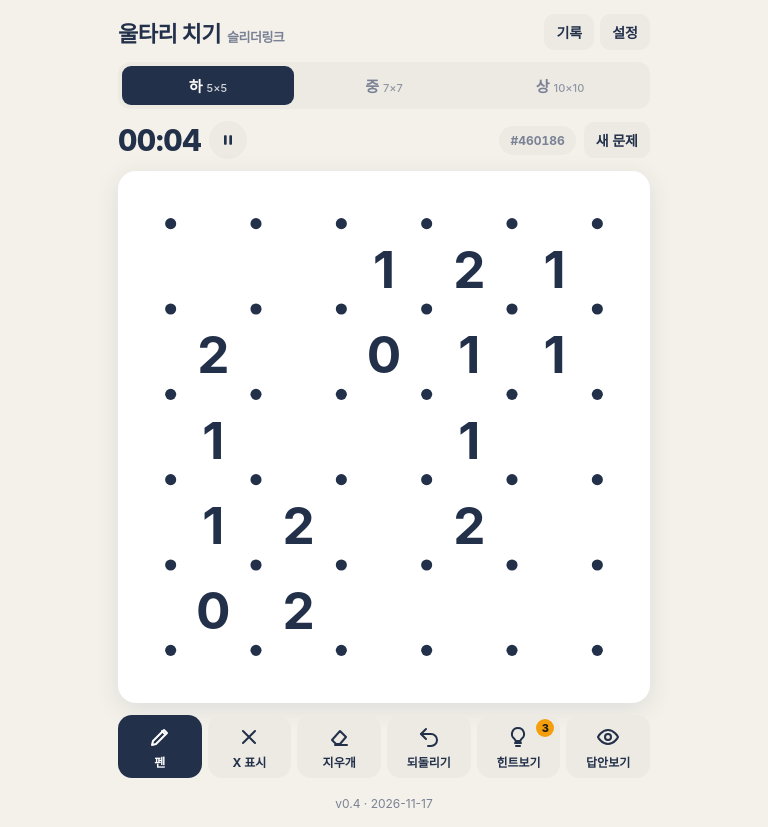
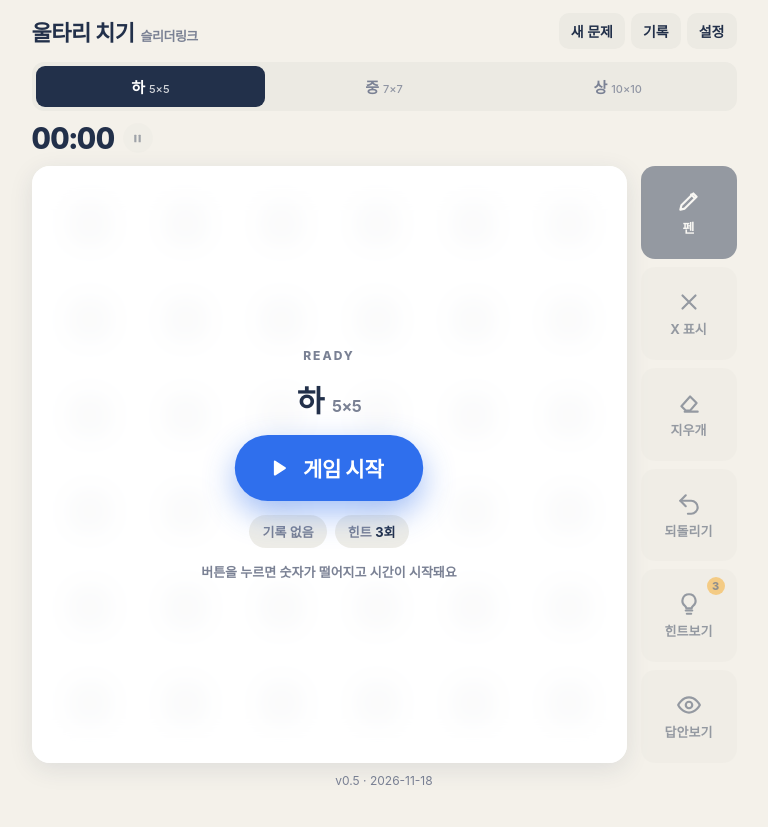
Before and after one commit to jkh76/slitherlink, a plain HTML site: page index.html in a window 1280 px wide. Shown: the whole page, without its empty margins (256-1024 px from the left). After the commit the page ends 800 px from the top, so only its background shows below. Drawn offline with Linux system fonts and the light colour scheme.

Commit message:
v0.5: 게임 시작 버튼, 태블릿 가로 모드, 상단 정리, 답안보기 내 선 표시
Co-Authored-By: Claude Opus 5.5 <noreply@anthropic.com>
Claude-Session: https://claude.ai/code/session_01RsA9TnjrHXRgJMLaNfNZbC

```diff
--- a/index.html
+++ b/index.html
@@ -35,20 +35,32 @@ button{font:inherit;color:inherit;border:none;cursor:pointer}
 .diff small{font-weight:500;font-size:11px;opacity:.8;margin-left:4px}
 .status{display:flex;align-items:center;gap:8px}
 .timerBox{position:relative;flex:1;display:flex;align-items:baseline;gap:8px}
-.timer{font-size:30px;font-weight:800;font-variant-numeric:tabular-nums;letter-spacing:-.5px}
+.timer{font-size:30px;line-height:1;font-weight:800;font-variant-numeric:tabular-nums;letter-spacing:-.5px}
 .timerLbl{font-size:12px;color:var(--sub);font-weight:600}
 .plus{position:absolute;left:70px;top:-6px;color:var(--over);font-weight:800;font-size:18px;opacity:0;pointer-events:none}
 .plus.go{animation:plusUp 1.3s ease-out}
 @keyframes plusUp{0%{opacity:0;transform:translateY(8px)}15%{opacity:1}100%{opacity:0;transform:translateY(-22px)}}
 .timerBox{align-items:center}
-.pauseBtn{width:38px;height:38px;border-radius:50%;background:var(--btn);display:flex;align-items:center;justify-content:center;flex:none;padding:0;transition:background .2s,transform .15s}
+.pauseBtn{width:30px;height:30px;border-radius:50%;background:var(--btn);display:flex;align-items:center;justify-content:center;flex:none;padding:0;transition:background .2s,transform .15s}
 .pauseBtn:active{transform:scale(.92)}
-.pauseBtn svg{width:16px;height:16px;fill:var(--ink);transition:fill .2s}
+.pauseBtn svg{width:13px;height:13px;fill:var(--ink);transition:fill .2s}
 .app.paused .pauseBtn{background:var(--accent)}
 .app.paused .pauseBtn svg{fill:#fff}
 .app.paused .timer{animation:tblink 1.4s ease-in-out infinite}
 @keyframes tblink{50%{opacity:.35}}
 .app.paused .tools,.app.paused .diff{opacity:.45;pointer-events:none;transition:opacity .25s}
+.app.waiting .tools{opacity:.45;pointer-events:none}
+.app.waiting .pauseBtn{opacity:.4;pointer-events:none}
+.app.waiting .clue{opacity:0}
+.startBtn{position:relative;display:flex;align-items:center;gap:12px;padding:18px 40px 18px 32px;border-radius:999px;background:var(--accent);color:#fff;font-size:21px;font-weight:800;letter-spacing:-.3px;box-shadow:0 12px 32px color-mix(in srgb,var(--accent) 45%,transparent);animation:breathe 2.4s ease-in-out infinite;transition:transform .15s}
+.startBtn:active{transform:scale(.95)}
+.startBtn svg{width:24px;height:24px;fill:#fff}
+@keyframes breathe{50%{transform:scale(1.04);box-shadow:0 16px 40px color-mix(in srgb,var(--accent) 55%,transparent)}}
+.scDiff{font-size:30px;font-weight:900;letter-spacing:-.5px}
+.scDiff small{font-size:16px;font-weight:700;color:var(--sub);margin-left:8px}
+.scMeta{display:flex;gap:8px;flex-wrap:wrap;justify-content:center}
+.scMeta span{background:color-mix(in srgb,var(--btn) 85%,transparent);border-radius:999px;padding:7px 13px;font-size:13px;font-weight:700;color:var(--sub);font-variant-numeric:tabular-nums}
+.scMeta b{color:var(--ink)}
 .pauseCover{position:absolute;inset:0;border-radius:18px;display:none;flex-direction:column;align-items:center;justify-content:center;gap:14px;z-index:2;
   background:color-mix(in srgb,var(--card) 62%,transparent);-webkit-backdrop-filter:blur(18px) saturate(1.1);backdrop-filter:blur(18px) saturate(1.1)}
 @supports not ((backdrop-filter:blur(1px)) or (-webkit-backdrop-filter:blur(1px))){.pauseCover{background:var(--card)}}
@@ -98,6 +110,10 @@ svg#board{display:block;width:100%;height:auto;touch-action:none}
 .clue.over{fill:var(--over)}
 svg.solved .edge.on{animation:glow 1.1s ease-in-out 3}
 svg.revealed .edge.on{stroke:var(--accent);animation:none}
+.mine{stroke:#facc15;stroke-width:.075;stroke-linecap:round;pointer-events:none}
+body.dark .mine{stroke:#fde047}
+.ansLegend{display:flex;gap:12px;font-size:12px;font-weight:700;color:var(--sub)}
+.ansLegend i{display:inline-block;width:16px;height:4px;border-radius:2px;vertical-align:middle;margin-right:5px}
 @keyframes glow{50%{stroke:var(--accent);stroke-width:.2}}
 .tools{display:grid;grid-template-columns:repeat(6,1fr);gap:6px}
 .tool{background:var(--btn);border-radius:14px;padding:10px 0 8px;display:flex;flex-direction:column;align-items:center;gap:4px;font-size:12px;font-weight:700;position:relative}
@@ -141,13 +157,34 @@ svg.revealed .edge.on{stroke:var(--accent);animation:none}
 .toast.show{opacity:1}
 .conf{position:fixed;top:-12px;width:8px;height:12px;z-index:25;pointer-events:none;animation:fall linear forwards}
 @keyframes fall{to{transform:translateY(105vh) rotate(720deg)}}
+
+/* ---------- 가로 모드(태블릿): 도구를 판 오른쪽 세로로 ---------- */
+@media (orientation: landscape) and (min-width: 700px){
+  .app{
+    --bw:min(calc(100vh - 205px), calc(100vw - 160px), 820px);
+    --bw:min(calc(100dvh - 205px), calc(100vw - 160px), 820px);
+    width:auto;max-width:none;display:grid;
+    grid-template-columns:var(--bw) 96px;
+    grid-template-areas:"h h" "d d" "s s" "b t";
+    column-gap:14px;row-gap:12px;padding-top:12px;
+  }
+  .app>header{grid-area:h}
+  .app>.diff{grid-area:d}
+  .app>.status{grid-area:s}
+  .app>.boardWrap{grid-area:b}
+  .app>.tools{grid-area:t;grid-template-columns:1fr;grid-auto-rows:1fr;gap:8px}
+  .tool{justify-content:center;font-size:13px;padding:6px 0}
+  .tool svg{width:26px;height:26px}
+  .badge{top:8px;right:12px}
+  .foot{padding:10px 0 12px}
+}
 </style>
 </head>
 <body>
 <div class="app">
   <header>
     <div class="title">울타리 치기<span>슬리더링크</span></div>
-    <div style="display:flex;gap:6px"><button class="iconBtn" id="recBtn">기록</button><button class="iconBtn" id="setBtn">설정</button></div>
+    <div style="display:flex;gap:6px"><button class="iconBtn" id="newBtn">새 문제</button><button class="iconBtn" id="recBtn">기록</button><button class="iconBtn" id="setBtn">설정</button></div>
   </header>
 
   <div class="diff" id="diff">
@@ -163,8 +200,6 @@ svg.revealed .edge.on{stroke:var(--accent);animation:none}
       <div class="timerLbl" id="hintInfo"></div>
       <div class="plus" id="plus">+1:00</div>
     </div>
-    <button class="chip" id="pid" title="문제 링크 복사">#000000</button>
-    <button class="iconBtn" id="newBtn">새 문제</button>
   </div>
 
   <div class="boardWrap">
@@ -180,6 +215,15 @@ svg.revealed .edge.on{stroke:var(--accent);animation:none}
           <div class="pcStat"><small>남은 힌트</small><b id="pcHint">3</b></div>
         </div>
         <div class="pcSub">시간이 멈췄어요 · ▶를 누르면 이어서 해요</div>
+      </div>
+    </div>
+    <div class="pauseCover" id="startCover">
+      <div class="pcInner">
+        <div class="pcTag">READY</div>
+        <div class="scDiff" id="scDiff">중<small>7×7</small></div>
+        <button class="startBtn" id="startBtn"><svg viewBox="0 0 24 24"><path d="M7 5.5v13a1 1 0 001.5.9l10-6.5a1 1 0 000-1.7l-10-6.5A1 1 0 007 5.5z"/></svg>게임 시작</button>
+        <div class="scMeta"><span id="scBest">기록 없음</span><span>힌트 <b>3회</b></span></div>
+        <div class="pcSub">버튼을 누르면 숫자가 떨어지고 시간이 시작돼요</div>
       </div>
     </div>
     <div class="loading" id="loading"><div class="spin"></div>문제 만드는 중…</div>
@@ -255,8 +299,8 @@ svg.revealed .edge.on{stroke:var(--accent);animation:none}
 <div class="toast" id="toast"></div>
 
 <script>
-const VERSION = '0.4';
-const BUILD_DATE = '2026-11-17';
+const VERSION = '0.5';
+const BUILD_DATE = '2026-11-18';
 
 // CORE-START
 const DIFFS = [
@@ -492,10 +536,9 @@ function newPuzzle(d,seed){
     let pz=makePuzzle(d,seed);
     while(!pz){seed=Math.floor(100000+Math.random()*900000);pz=makePuzzle(d,seed);}
     P=pz; user=new Int8Array(P.g.E); undoStack=[]; hintsLeft=3; penalty=0;
-    $('pid').textContent='#'+P.seed;
     buildBoard(); render(); updateHintUI();
     $('loading').classList.remove('show');
-    startT=performance.now(); startTimer();
+    showStart();
     try{history.replaceState(null,'',`?d=${d}&s=${P.seed}`);}catch(e){}
   },30);
 }
@@ -515,7 +558,7 @@ function buildBoard(){
     const r=(i/g.W)|0,c=i%g.W;
     if(P.clues[i]>=0){
       const delay=Math.round(Math.random()*800);
-      h+=`<text class="clue drop" id="c${i}" x="${c+0.5}" y="${r+0.53}" style="animation-delay:${delay}ms">${P.clues[i]}</text>`;
+      h+=`<text class="clue" id="c${i}" x="${c+0.5}" y="${r+0.53}" style="animation-delay:${delay}ms">${P.clues[i]}</text>`;
       drops.push(delay);
     }
   }
@@ -524,10 +567,34 @@ function buildBoard(){
   lineEls=[];xEls=[];clueEls=[];
   for(let e=0;e<g.E;e++){lineEls.push($('e'+e));xEls.push($('x'+e));}
   for(let i=0;i<g.NC;i++) clueEls.push(P.clues[i]>=0?$('c'+i):null);
-  clueEls.forEach(el=>el&&el.addEventListener('animationend',()=>el.classList.remove('drop'),{once:true}));
+  P.drops=drops;
+}
+function playDrop(){
+  clueEls.forEach(el=>{ if(!el) return; el.classList.add('drop'); el.addEventListener('animationend',()=>el.classList.remove('drop'),{once:true}); });
   // 떨어지는 소리: 숫자가 바닥에 닿는 순간 몇 개만 톡톡
-  drops.sort((a,b)=>a-b).filter((_,k)=>k%3===0).slice(0,10).forEach((dl,k)=>tone(700+((k*137)%400),0.05,'triangle',0.05,(dl+490)/1000));
+  P.drops.slice().sort((a,b)=>a-b).filter((_,k)=>k%3===0).slice(0,10).forEach((dl,k)=>tone(700+((k*137)%400),0.05,'triangle',0.05,(dl+490)/1000));
 }
+
+/* ---------- 게임 시작 화면 ---------- */
+let waiting=false;
+function showStart(){
+  waiting=true; stopTimer(); $('timer').textContent='00:00';
+  const D=DIFFS[curDiff], best=lsGet('slither_best_'+D.key,null);
+  $('scDiff').innerHTML=`${D.name}<small>${D.W}×${D.H}</small>`;
+  $('scBest').innerHTML=best===null?'기록 없음':`최고 <b>${fmtShort(best)}</b>`;
+  document.querySelector('.app').classList.add('waiting');
+  $('startCover').classList.add('show');
+}
+function startGame(){
+  if(!waiting) return;
+  ensureAudio(); waiting=false;
+  document.querySelector('.app').classList.remove('waiting');
+  $('startCover').classList.remove('show');
+  tone(523.25,0.1,'triangle',0.12); tone(783.99,0.16,'triangle',0.12,0.08);
+  playDrop();
+  startT=performance.now(); startTimer();
+}
+$('startBtn').onclick=startGame;
 
 function render(){
   const g=P.g;
@@ -582,7 +649,7 @@ function applyDrag(e){
 svg.addEventListener('contextmenu',e=>e.preventDefault());
 svg.addEventListener('pointerdown',ev=>{
   ev.preventDefault(); ensureAudio();
-  if(!P||solved||paused) return;
+  if(!P||solved||paused||waiting) return;
   const e=edgeAt(ev,false); if(e<0) return;
   const kind=(ev.button===2||tool==='x')?'x':'pen';
   const mode=kind==='pen'?(user[e]===1?0:1):(user[e]===-1?0:-1);
@@ -616,7 +683,7 @@ function autoX(changes){
 function selectTool(t){tool=t;$('tPen').classList.toggle('on',t==='pen');$('tX').classList.toggle('on',t==='x');}
 $('tPen').onclick=()=>{ensureAudio();selectTool('pen');};
 $('tX').onclick=()=>{ensureAudio();selectTool('x');};
-$('tErase').onclick=()=>{ensureAudio();if(!P||solved||paused)return;$('ovClear').classList.add('show');};
+$('tErase').onclick=()=>{ensureAudio();if(!P||solved||paused||waiting)return;$('ovClear').classList.add('show');};
 $('clearNo').onclick=()=>$('ovClear').classList.remove('show');
 $('clearYes').onclick=()=>{
   $('ovClear').classList.remove('show');
@@ -624,21 +691,29 @@ $('clearYes').onclick=()=>{
   if(ch.length){undoStack.push(ch);sfx.clear();render();}
 };
 $('tUndo').onclick=()=>{
-  ensureAudio(); if(!P||solved||paused) return;
+  ensureAudio(); if(!P||solved||paused||waiting) return;
   const ch=undoStack.pop(); if(!ch) return;
   for(let k=ch.length-1;k>=0;k--) user[ch[k][0]]=ch[k][1];
   sfx.erase(); render();
 };
 
 /* ---------- 답안 보기 ---------- */
-$('tAns').onclick=()=>{ensureAudio();if(!P||solved||paused)return;$('ovAns').classList.add('show');};
+$('tAns').onclick=()=>{ensureAudio();if(!P||solved||paused||waiting)return;$('ovAns').classList.add('show');};
 $('ansNo').onclick=()=>$('ovAns').classList.remove('show');
 $('ansYes').onclick=()=>{
   $('ovAns').classList.remove('show');
   solved=true; stopTimer();
+  const mine=[]; for(let e=0;e<P.g.E;e++) if(user[e]===1) mine.push(e);
   for(let e=0;e<P.g.E;e++) user[e]=P.sol[e]===1?1:0;
   undoStack=[]; render(); svg.classList.add('revealed');
-  $('hintInfo').textContent='답안 확인';
+  // 내가 이은 선을 정답 위에 노란색으로 겹쳐 표시
+  const NS='http://www.w3.org/2000/svg';
+  mine.forEach(e=>{
+    const [x1,y1,x2,y2]=P.g.edgePos[e], l=document.createElementNS(NS,'line');
+    l.setAttribute('class','mine'); l.setAttribute('x1',x1); l.setAttribute('y1',y1); l.setAttribute('x2',x2); l.setAttribute('y2',y2);
+    svg.insertBefore(l, svg.querySelector('.dot'));
+  });
+  $('hintInfo').innerHTML='<span class="ansLegend"><span><i style="background:var(--accent)"></i>정답</span><span><i style="background:#facc15"></i>내가 이은 선</span></span>';
   sfx.clear();
   showToast('답안이에요. 새 문제로 다시 도전해 보세요');
 };
@@ -655,7 +730,7 @@ function updateHintUI(){
   $('hintInfo').textContent=penalty?`힌트 +${penalty/60}분`:'';
 }
 $('tHint').onclick=()=>{
-  ensureAudio(); if(!P||solved||paused||hintsLeft<=0) return;
+  ensureAudio(); if(!P||solved||paused||waiting||hintsLeft<=0) return;
   const g=P.g, sol=P.sol, ch=[];
   let target=-1, kind='';
   for(let e=0;e<g.E;e++) if(user[e]===1&&sol[e]!==1){target=e;kind='wrongLine';break;}
@@ -681,7 +756,7 @@ let paused=false, pauseStart=0;
 const PAUSE_SVG='<svg viewBox="0 0 24 24"><rect x="6" y="5" width="4" height="14" rx="1"/><rect x="14" y="5" width="4" height="14" rx="1"/></svg>';
 const PLAY_SVG='<svg viewBox="0 0 24 24"><path d="M7 5.5v13a1 1 0 001.5.9l10-6.5a1 1 0 000-1.7l-10-6.5A1 1 0 007 5.5z"/></svg>';
 function pauseGame(){
-  if(!P||solved||paused) return;
+  if(!P||solved||paused||waiting) return;
   paused=true; pauseStart=performance.now(); stopTimer(); endDrag();
   const D=DIFFS[curDiff];
   $('pcDiff').textContent=D.name+' '+D.W+'×'+D.H; $('pcTime').textContent=fmt(elapsed()+penalty); $('pcHint').textContent=hintsLeft+'회';
@@ -746,12 +821,6 @@ document.querySelectorAll('#ovDiff button').forEach(b=>b.onclick=()=>{$('ovDiff'
 document.querySelectorAll('#diff button').forEach(b=>b.onclick=()=>{ensureAudio();newPuzzle(+b.dataset.d);});
 $('newBtn').onclick=()=>{ensureAudio();newPuzzle(curDiff);};
 function showToast(t){const el=$('toast');el.textContent=t;el.classList.add('show');clearTimeout(showToast._t);showToast._t=setTimeout(()=>el.classList.remove('show'),1600);}
-$('pid').onclick=()=>{
-  if(!P) return;
-  const url=location.href.split('?')[0]+`?d=${curDiff}&s=${P.seed}`;
-  const done=()=>showToast(`문제 #${P.seed} 링크를 복사했어요`);
-  try{navigator.clipboard.writeText(url).then(done,()=>showToast(`문제 번호 #${P.seed}`));}catch(e){showToast(`문제 번호 #${P.seed}`);}
-};
 
 /* ---------- 설정 ---------- */
 function applySettings(){
```
Also changed, not shown: 1 other file.
